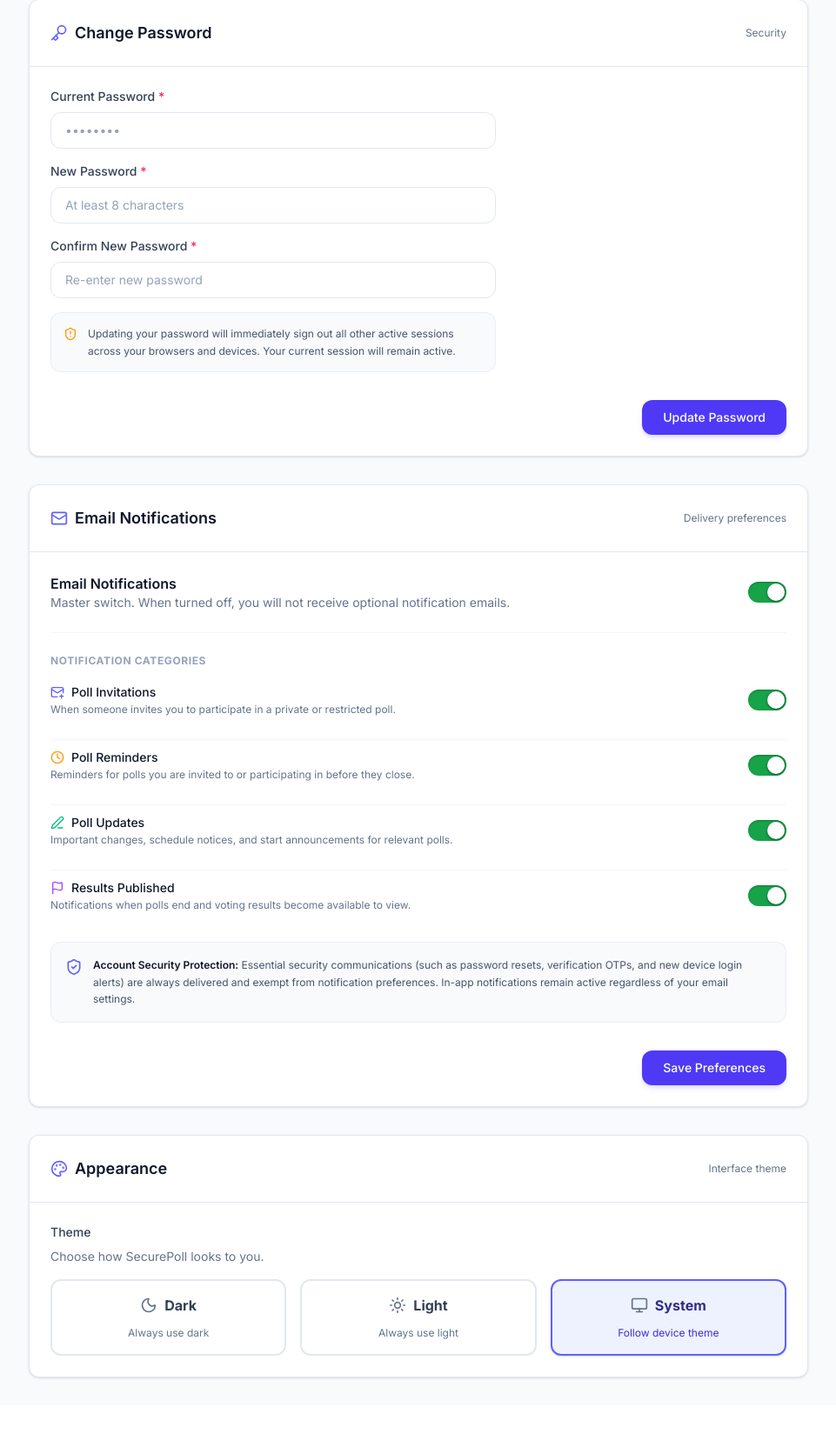
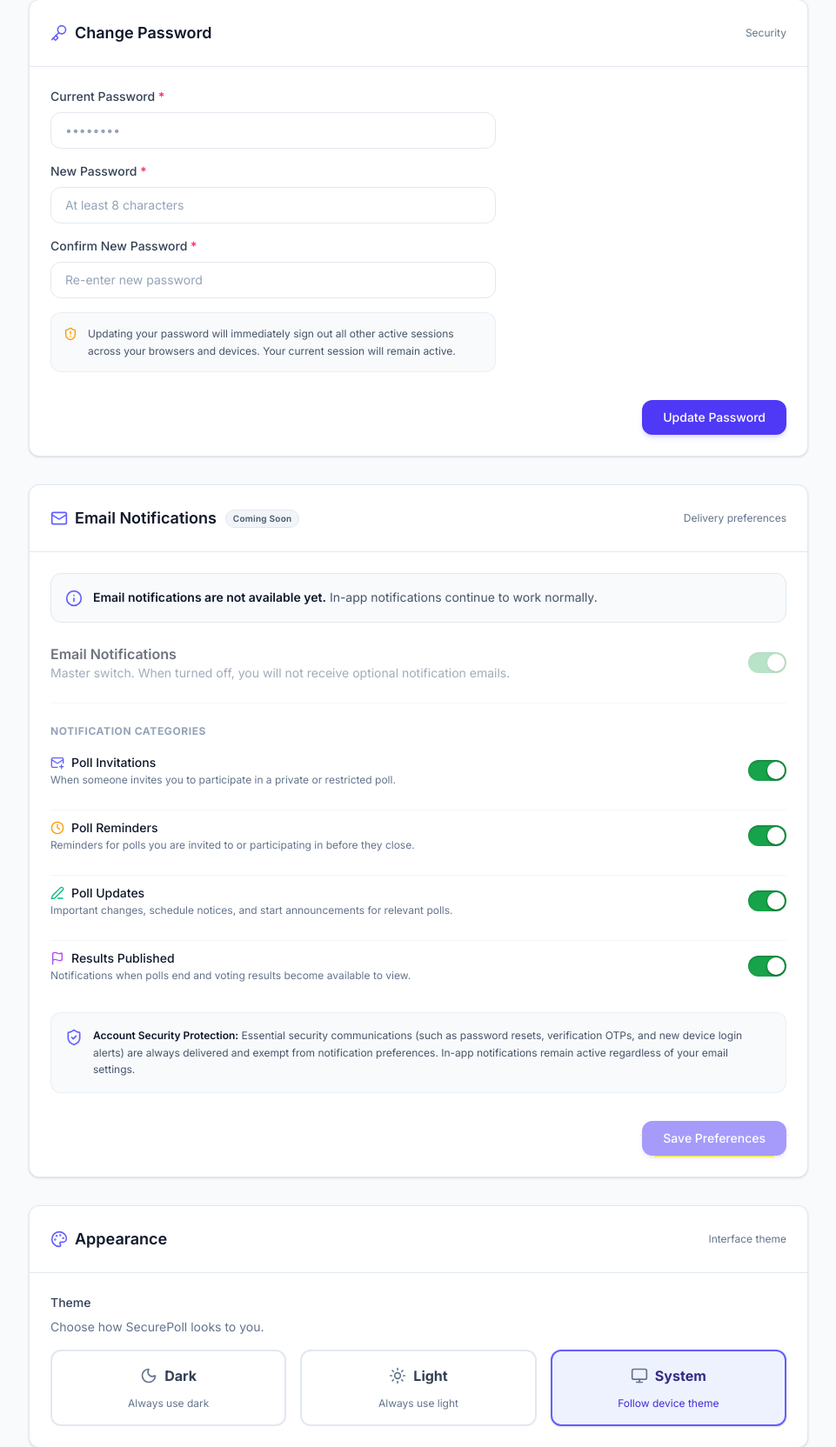
Before and after one commit to PGGAMER9911/SecurePoll, a PHP site: the page made by app/Views/settings/index.php in a window 1280 px wide. Shown: the part 897-2561 px from the top of the page at 87% size, without its empty margins (255-1216 px from the left). Before the commit the page ends 2483 px from the top, so only its background shows below. Run offline with PHP 8.4, Linux system fonts and the light colour scheme; the template is opened without the code that fills it, so the values that code supplies are empty; style sheets or scripts are compiled from the project's sources; some libraries are stand-ins or nearby versions.

Commit message:
feat(auth,settings): mark organization accounts and email notifications as coming soon

```diff
--- a/app/Controllers/AuthController.php
+++ b/app/Controllers/AuthController.php
@@ -37,6 +37,11 @@ class AuthController extends Controller {
         \app\Helpers\Session::init();
         if (\app\Helpers\Session::get('user_id')) {
             return $this->json(['success' => false, 'message' => 'You are already signed in.'], 400);
+        }
+
+        $accountType = strtolower(trim($_POST['account_type'] ?? 'personal'));
+        if ($accountType === 'organization') {
+            return $this->json(['success' => false, 'message' => 'Organization accounts are coming soon.'], 400);
         }
 
         $data = [
--- a/app/Views/settings/index.php
+++ b/app/Views/settings/index.php
@@ -281,9 +281,12 @@ $emailPrefs = $emailPreferences ?? [
     <!-- Email Preferences Section -->
     <div class="bg-white dark:bg-slate-900 border border-slate-200 dark:border-slate-800 rounded-xl shadow-sm dark:shadow-xl overflow-hidden">
         <div class="p-6 border-b border-slate-200 dark:border-white/5 flex items-center justify-between">
-            <h3 class="text-lg font-semibold text-slate-900 dark:text-white flex items-center gap-2">
-                <i data-lucide="mail" class="w-5 h-5 text-indigo-500 dark:text-indigo-400"></i> Email Notifications
-            </h3>
+            <div class="flex items-center gap-2.5">
+                <h3 class="text-lg font-semibold text-slate-900 dark:text-white flex items-center gap-2">
+                    <i data-lucide="mail" class="w-5 h-5 text-indigo-500 dark:text-indigo-400"></i> Email Notifications
+                </h3>
+                <span class="inline-flex items-center px-2 py-0.5 rounded-full text-[10px] font-semibold tracking-wide bg-slate-100 dark:bg-slate-800 text-slate-600 dark:text-slate-400 border border-slate-200 dark:border-slate-700">Coming Soon</span>
+            </div>
             <span class="text-xs text-slate-500 dark:text-slate-400">Delivery preferences</span>
         </div>
 
@@ -292,18 +295,26 @@ $emailPrefs = $emailPreferences ?? [
 
             <div id="emailAlert" class="hidden p-4 rounded-xl text-sm font-medium transition-all"></div>
 
-            <!-- Global ON/OFF Switch -->
-            <div class="flex items-center justify-between pb-6 border-b border-slate-100 dark:border-slate-800">
+            <!-- Coming Soon Explanation Notice -->
+            <div class="p-4 rounded-xl bg-slate-50 dark:bg-slate-800/60 border border-slate-200 dark:border-slate-700/60 flex items-start gap-3">
+                <i data-lucide="info" class="w-5 h-5 text-indigo-500 dark:text-indigo-400 shrink-0 mt-0.5"></i>
+                <div class="text-xs sm:text-sm text-slate-600 dark:text-slate-300 leading-relaxed">
+                    <span class="font-semibold text-slate-900 dark:text-white">Email notifications are not available yet.</span> In-app notifications continue to work normally.
+                </div>
+            </div>
+
+            <!-- Global ON/OFF Switch (Disabled State) -->
+            <div class="flex items-center justify-between pb-6 border-b border-slate-100 dark:border-slate-800 opacity-60">
                 <div class="space-y-0.5 pr-4">
-                    <label for="pref_global" class="text-base font-semibold text-slate-900 dark:text-white cursor-pointer">
+                    <label for="pref_global" class="text-base font-semibold text-slate-900 dark:text-white cursor-not-allowed">
                         Email Notifications
                     </label>
                     <p class="text-xs sm:text-sm text-slate-500 dark:text-slate-400">
                         Master switch. When turned off, you will not receive optional notification emails.
                     </p>
                 </div>
-                <label for="pref_global" class="sp-toggle relative inline-flex items-center cursor-pointer shrink-0" aria-label="Toggle all email notifications">
-                    <input type="checkbox" id="pref_global" name="global" value="1" role="switch" aria-checked="<?php echo !empty($emailPrefs['global']) ? 'true' : 'false'; ?>" class="sp-toggle-input" <?php echo !empty($emailPrefs['global']) ? 'checked' : ''; ?>>
+                <label for="pref_global" class="sp-toggle is-disabled relative inline-flex items-center cursor-not-allowed shrink-0" aria-label="Toggle all email notifications (Coming Soon)" title="Email notifications are not available yet.">
+                    <input type="checkbox" id="pref_global" name="global" value="1" role="switch" disabled aria-disabled="true" aria-checked="<?php echo !empty($emailPrefs['global']) ? 'true' : 'false'; ?>" class="sp-toggle-input" <?php echo !empty($emailPrefs['global']) ? 'checked' : ''; ?>>
                     <span class="sp-toggle-track">
                         <span class="sp-toggle-thumb"></span>
                     </span>
@@ -316,22 +327,22 @@ $emailPrefs = $emailPreferences ?? [
                 <span>Email notifications are currently paused. Category settings below are preserved but inactive until enabled.</span>
             </div>
 
-            <!-- Category Specific Switches -->
+            <!-- Category Specific Switches (Disabled State) -->
             <div id="categoryContainer" class="space-y-4 transition-opacity duration-200 <?php echo empty($emailPrefs['global']) ? 'opacity-40 pointer-events-none' : ''; ?>">
                 <h4 class="text-xs font-bold text-slate-400 dark:text-slate-500 uppercase tracking-wider mb-2">Notification Categories</h4>
 
                 <!-- 1. Poll Invitations -->
                 <div class="flex items-center justify-between py-2.5">
                     <div class="pr-4">
-                        <label for="pref_invitations" class="text-sm font-medium text-slate-900 dark:text-slate-200 cursor-pointer flex items-center gap-2">
+                        <label for="pref_invitations" class="text-sm font-medium text-slate-900 dark:text-slate-200 cursor-not-allowed flex items-center gap-2">
                             <i data-lucide="mail-plus" class="w-4 h-4 text-indigo-500"></i> Poll Invitations
                         </label>
                         <p class="text-xs text-slate-500 dark:text-slate-400 mt-0.5">
                             When someone invites you to participate in a private or restricted poll.
                         </p>
                     </div>
-                    <label for="pref_invitations" class="sp-toggle relative inline-flex items-center cursor-pointer shrink-0" aria-label="Toggle poll invitations emails">
-                        <input type="checkbox" id="pref_invitations" name="invitations" value="1" role="switch" aria-checked="<?php echo !empty($emailPrefs['invitations']) ? 'true' : 'false'; ?>" class="sp-toggle-input category-toggle" <?php echo !empty($emailPrefs['invitations']) ? 'checked' : ''; ?>>
+                    <label for="pref_invitations" class="sp-toggle is-disabled relative inline-flex items-center cursor-not-allowed shrink-0" aria-label="Toggle poll invitations emails (Coming Soon)" title="Email notifications are not available yet.">
+                        <input type="checkbox" id="pref_invitations" name="invitations" value="1" role="switch" disabled aria-disabled="true" aria-checked="<?php echo !empty($emailPrefs['invitations']) ? 'true' : 'false'; ?>" class="sp-toggle-input category-toggle" <?php echo !empty($emailPrefs['invitations']) ? 'checked' : ''; ?>>
                         <span class="sp-toggle-track">
                             <span class="sp-toggle-thumb"></span>
                         </span>
@@ -341,15 +352,15 @@ $emailPrefs = $emailPreferences ?? [
                 <!-- 2. Poll Reminders -->
                 <div class="flex items-center justify-between py-2.5 border-t border-slate-100 dark:border-slate-800/60">
                     <div class="pr-4">
-                        <label for="pref_reminders" class="text-sm font-medium text-slate-900 dark:text-slate-200 cursor-pointer flex items-center gap-2">
+                        <label for="pref_reminders" class="text-sm font-medium text-slate-900 dark:text-slate-200 cursor-not-allowed flex items-center gap-2">
                             <i data-lucide="clock" class="w-4 h-4 text-amber-500"></i> Poll Reminders
                         </label>
                         <p class="text-xs text-slate-500 dark:text-slate-400 mt-0.5">
                             Reminders for polls you are invited to or participating in before they close.
                         </p>
                     </div>
-                    <label for="pref_reminders" class="sp-toggle relative inline-flex items-center cursor-pointer shrink-0" aria-label="Toggle poll reminders emails">
-                        <input type="checkbox" id="pref_reminders" name="reminders" value="1" role="switch" aria-checked="<?php echo !empty($emailPrefs['reminders']) ? 'true' : 'false'; ?>" class="sp-toggle-input category-toggle" <?php echo !empty($emailPrefs['reminders']) ? 'checked' : ''; ?>>
+                    <label for="pref_reminders" class="sp-toggle is-disabled relative inline-flex items-center cursor-not-allowed shrink-0" aria-label="Toggle poll reminders emails (Coming Soon)" title="Email notifications are not available yet.">
+                        <input type="checkbox" id="pref_reminders" name="reminders" value="1" role="switch" disabled aria-disabled="true" aria-checked="<?php echo !empty($emailPrefs['reminders']) ? 'true' : 'false'; ?>" class="sp-toggle-input category-toggle" <?php echo !empty($emailPrefs['reminders']) ? 'checked' : ''; ?>>
                         <span class="sp-toggle-track">
                             <span class="sp-toggle-thumb"></span>
                         </span>
@@ -359,15 +370,15 @@ $emailPrefs = $emailPreferences ?? [
                 <!-- 3. Poll Updates -->
                 <div class="flex items-center justify-between py-2.5 border-t border-slate-100 dark:border-slate-800/60">
                     <div class="pr-4">
-                        <label for="pref_updates" class="text-sm font-medium text-slate-900 dark:text-slate-200 cursor-pointer flex items-center gap-2">
+                        <label for="pref_updates" class="text-sm font-medium text-slate-900 dark:text-slate-200 cursor-not-allowed flex items-center gap-2">
                             <i data-lucide="edit-3" class="w-4 h-4 text-emerald-500"></i> Poll Updates
                         </label>
                         <p class="text-xs text-slate-500 dark:text-slate-400 mt-0.5">
                             Important changes, schedule notices, and start announcements for relevant polls.
                         </p>
                     </div>
-                    <label for="pref_updates" class="sp-toggle relative inline-flex items-center cursor-pointer shrink-0" aria-label="Toggle poll updates emails">
-                        <input type="checkbox" id="pref_updates" name="updates" value="1" role="switch" aria-checked="<?php echo !empty($emailPrefs['updates']) ? 'true' : 'false'; ?>" class="sp-toggle-input category-toggle" <?php echo !empty($emailPrefs['updates']) ? 'checked' : ''; ?>>
+                    <label for="pref_updates" class="sp-toggle is-disabled relative inline-flex items-center cursor-not-allowed shrink-0" aria-label="Toggle poll updates emails (Coming Soon)" title="Email notifications are not available yet.">
+                        <input type="checkbox" id="pref_updates" name="updates" value="1" role="switch" disabled aria-disabled="true" aria-checked="<?php echo !empty($emailPrefs['updates']) ? 'true' : 'false'; ?>" class="sp-toggle-input category-toggle" <?php echo !empty($emailPrefs['updates']) ? 'checked' : ''; ?>>
                         <span class="sp-toggle-track">
                             <span class="sp-toggle-thumb"></span>
                         </span>
@@ -377,15 +388,15 @@ $emailPrefs = $emailPreferences ?? [
                 <!-- 4. Results Published -->
                 <div class="flex items-center justify-between py-2.5 border-t border-slate-100 dark:border-slate-800/60">
                     <div class="pr-4">
-                        <label for="pref_results" class="text-sm font-medium text-slate-900 dark:text-slate-200 cursor-pointer flex items-center gap-2">
+                        <label for="pref_results" class="text-sm font-medium text-slate-900 dark:text-slate-200 cursor-not-allowed flex items-center gap-2">
                             <i data-lucide="flag" class="w-4 h-4 text-purple-500"></i> Results Published
                         </label>
                         <p class="text-xs text-slate-500 dark:text-slate-400 mt-0.5">
                             Notifications when polls end and voting results become available to view.
                         </p>
                     </div>
-                    <label for="pref_results" class="sp-toggle relative inline-flex items-center cursor-pointer shrink-0" aria-label="Toggle results published emails">
-                        <input type="checkbox" id="pref_results" name="results" value="1" role="switch" aria-checked="<?php echo !empty($emailPrefs['results']) ? 'true' : 'false'; ?>" class="sp-toggle-input category-toggle" <?php echo !empty($emailPrefs['results']) ? 'checked' : ''; ?>>
+                    <label for="pref_results" class="sp-toggle is-disabled relative inline-flex items-center cursor-not-allowed shrink-0" aria-label="Toggle results published emails (Coming Soon)" title="Email notifications are not available yet.">
+                        <input type="checkbox" id="pref_results" name="results" value="1" role="switch" disabled aria-disabled="true" aria-checked="<?php echo !empty($emailPrefs['results']) ? 'true' : 'false'; ?>" class="sp-toggle-input category-toggle" <?php echo !empty($emailPrefs['results']) ? 'checked' : ''; ?>>
                         <span class="sp-toggle-track">
                             <span class="sp-toggle-thumb"></span>
                         </span>
@@ -403,8 +414,8 @@ $emailPrefs = $emailPreferences ?? [
             </div>
 
             <div class="flex justify-end pt-2">
-                <button type="submit" id="emailSubmitBtn"
-                        class="inline-flex items-center gap-2 px-6 py-2.5 rounded-xl font-medium text-sm text-white bg-indigo-600 hover:bg-indigo-700 focus:outline-none focus:ring-2 focus:ring-offset-2 focus:ring-indigo-500 shadow-md shadow-indigo-500/20 transition-all">
+                <button type="button" id="emailSubmitBtn" disabled aria-disabled="true" title="Email notifications are not available yet"
+                        class="inline-flex items-center gap-2 px-6 py-2.5 rounded-xl font-medium text-sm text-white bg-indigo-600 opacity-50 cursor-not-allowed shadow-md shadow-indigo-500/20 transition-all select-none">
                     <span id="emailBtnText">Save Preferences</span>
                     <i id="emailSpinner" data-lucide="loader-2" class="w-4 h-4 animate-spin hidden"></i>
                 </button>
@@ -635,51 +646,13 @@ categoryInputs.forEach(input => {
 
 globalToggle?.addEventListener('change', syncGlobalEmailUI);
 
-document.getElementById('emailPreferencesForm')?.addEventListener('submit', async function(e) {
+document.getElementById('emailPreferencesForm')?.addEventListener('submit', function(e) {
     e.preventDefault();
     const alertBox = document.getElementById('emailAlert');
-    const submitBtn = document.getElementById('emailSubmitBtn');
-    const btnText = document.getElementById('emailBtnText');
-    const spinner = document.getElementById('emailSpinner');
-
-    alertBox.className = 'hidden';
-    submitBtn.disabled = true;
-    spinner.classList.remove('hidden');
-    btnText.textContent = 'Saving...';
-
-    const formData = new FormData(this);
-    formData.set('global', document.getElementById('pref_global')?.checked ? '1' : '0');
-    formData.set('invitations', document.getElementById('pref_invitations')?.checked ? '1' : '0');
-    formData.set('reminders', document.getElementById('pref_reminders')?.checked ? '1' : '0');
-    formData.set('updates', document.getElementById('pref_updates')?.checked ? '1' : '0');
-    formData.set('results', document.getElementById('pref_results')?.checked ? '1' : '0');
-
-    try {
-        const response = await fetch('/SecurePoll/public/settings/email-preferences', {
-            method: 'POST',
-            body: formData,
-            headers: {
-                'X-Requested-With': 'XMLHttpRequest'
-            }
-        });
-
-        const data = await response.json();
-
-        if (response.ok && data.success) {
-            alertBox.className = 'p-4 rounded-xl text-sm font-medium bg-emerald-50 text-emerald-800 dark:bg-emerald-500/10 dark:text-emerald-400 border border-emerald-200 dark:border-emerald-500/20';
-            alertBox.textContent = data.message || 'Email preferences saved successfully.';
-        } else {
-            alertBox.className = 'p-4 rounded-xl text-sm font-medium bg-rose-50 text-rose-800 dark:bg-rose-500/10 dark:text-rose-400 border border-rose-200 dark:border-rose-500/20';
-            alertBox.textContent = data.message || 'Failed to save email preferences.';
-        }
-    } catch (err) {
-        alertBox.className = 'p-4 rounded-xl text-sm font-medium bg-rose-50 text-rose-800 dark:bg-rose-500/10 dark:text-rose-400 border border-rose-200 dark:border-rose-500/20';
-        alertBox.textContent = 'A network error occurred. Please try again.';
-    } finally {
-        submitBtn.disabled = false;
-        spinner.classList.add('hidden');
-        btnText.textContent = 'Save Preferences';
-        if (window.lucide) window.lucide.createIcons();
+    if (alertBox) {
+        alertBox.className = 'p-4 rounded-xl text-sm font-medium bg-amber-50 text-amber-800 dark:bg-amber-500/10 dark:text-amber-400 border border-amber-200 dark:border-amber-500/20';
+        alertBox.textContent = 'Email notifications are not available yet. In-app notifications continue to work normally.';
+        alertBox.classList.remove('hidden');
     }
 });
 </script>
```
Also changed, not shown: app/Controllers/SettingsController.php (+3 -25 lines), app/Views/auth/register.php (+25 -57 lines).
